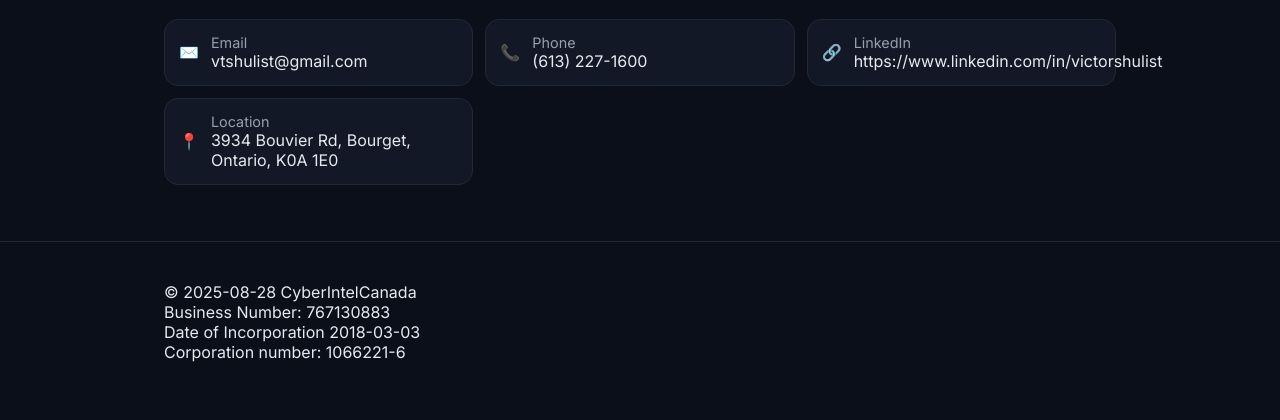
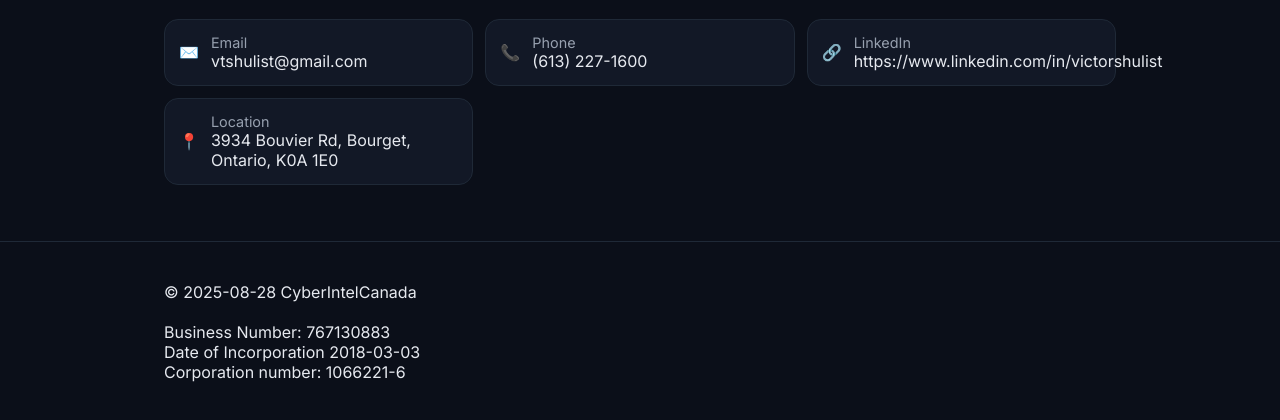
Before and after one commit to victortimothyshulist/victortimothyshulist.github.io, a plain HTML site: page contact.html in a window 1280 px wide. Shown: the part 196-616 px from the top of the page. Drawn offline with Linux system fonts and the light colour scheme.

Commit message:
Update contact.html

```diff
--- a/contact.html
+++ b/contact.html
@@ -55,7 +55,7 @@
   </main>
   <footer class="site-footer">
     <div class="container">
-      <p>&copy; 2025-08-28 CyberIntelCanada<br>
+      <p>&copy; 2025-08-28 CyberIntelCanada<br><br>
 Business Number: 767130883<br>
 Date of Incorporation 2018-03-03<br>
 Corporation number:  1066221-6<br>
```
